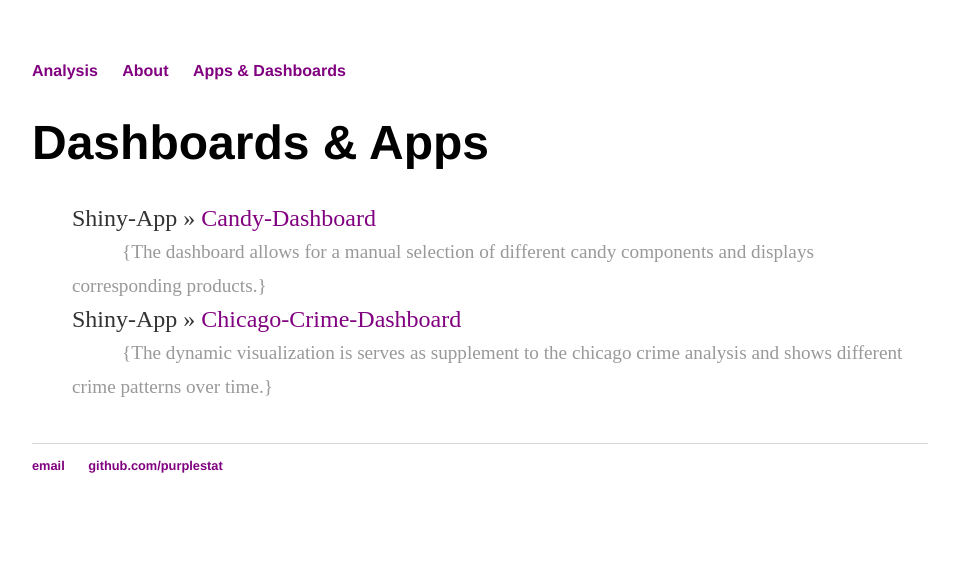
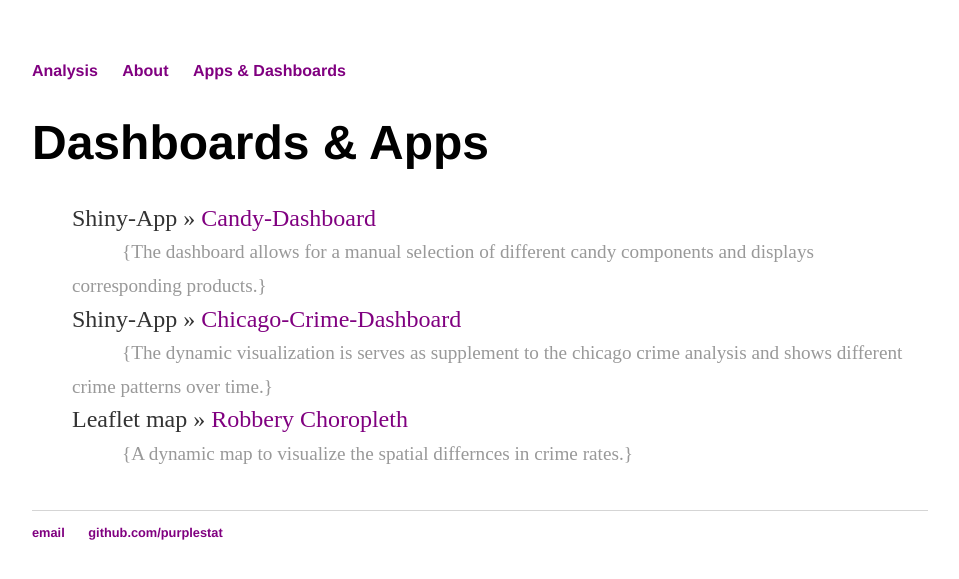
Before and after one commit to purplestat/purplestat.github.io, a Jekyll site: the page built from cv/index.html, in a window 1280 px wide. Shown: the top 579 px of the page, without its empty margins (160-1119 px from the left). Built offline with Jekyll 4.4.1, drawn with Linux system fonts in a browser that asks for light colours.

Commit message:
Update index.html

```diff
--- a/cv/index.html
+++ b/cv/index.html
@@ -9,6 +9,10 @@ title: Apps
 				<li id="list2">{The dashboard allows for a manual selection of different candy components and displays corresponding products.} </li>
 			<li><span>Shiny-App</span> &raquo; <a href="https://bluestat.shinyapps.io/chicago/" title="Chicago Crime" target="_blank">Chicago-Crime-Dashboard</a></li>
 				<li id="list2">{The dynamic visualization is serves as supplement to the chicago crime analysis and shows different crime patterns over time.} </li>
+			<li><span>Leaflet map</span> &raquo; <a href="//rstudio-pubs-static.s3.amazonaws.com/565190_a675b3a64eed4b558a71d91683244ac9.html" title="Chicago Crime" target="_blank">Robbery Choropleth</a></li>
+				<li id="list2">{A dynamic map to visualize the spatial differnces in crime rates.} </li>
+
+
 
 			</ul>
 
```
